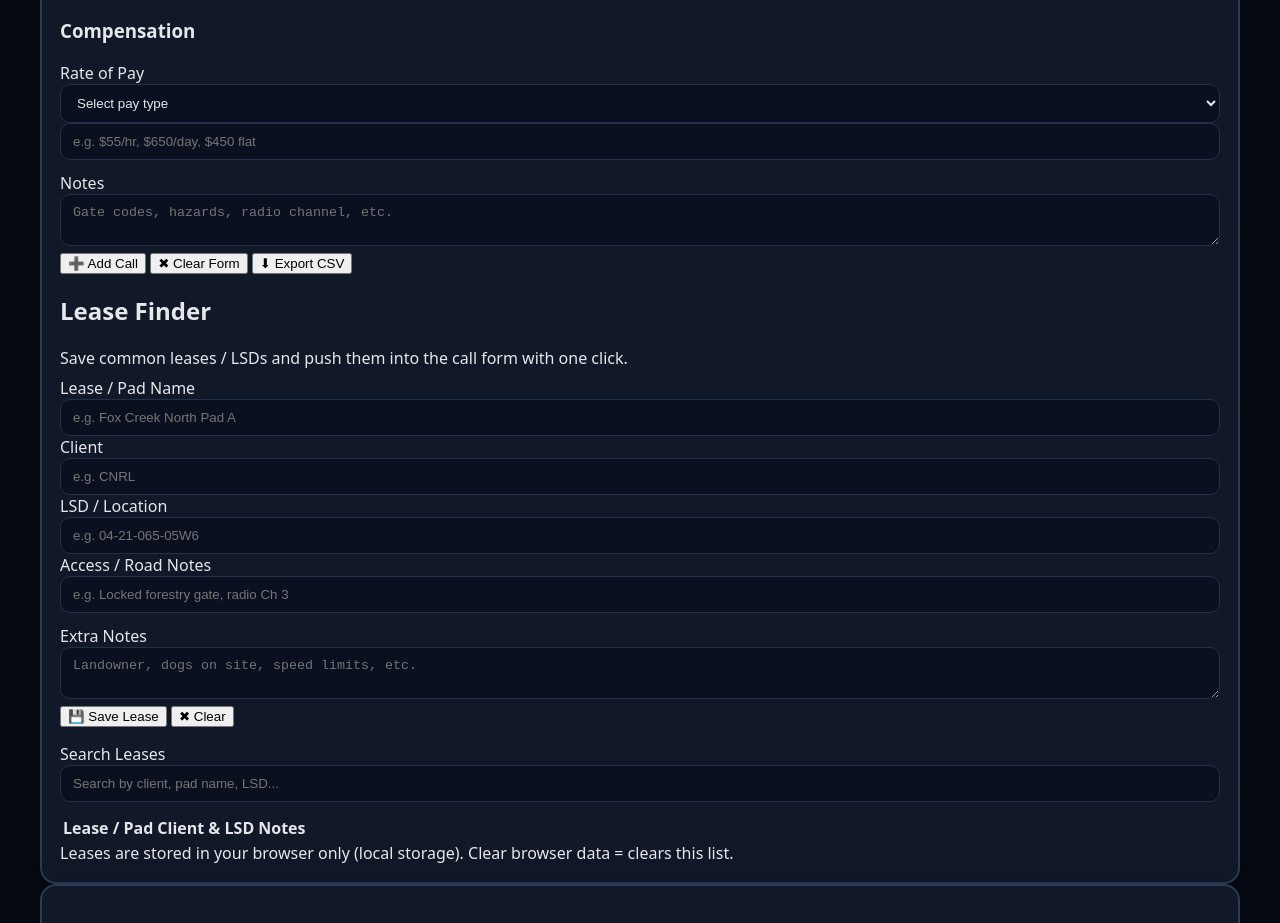
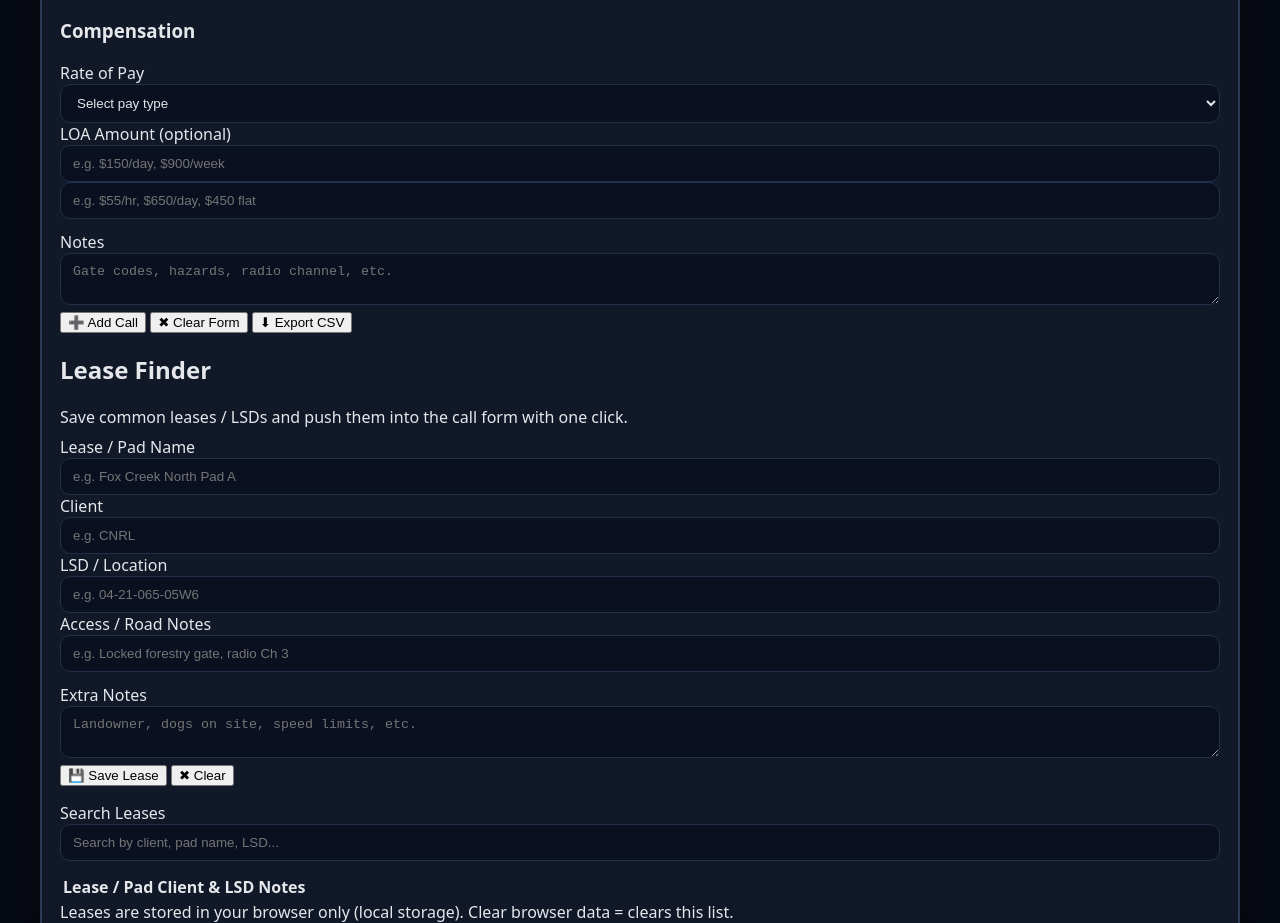
Before and after one commit to brandynparlett-glitch/dispatch-field, a plain HTML site: page index.html in a window 1280 px wide. Shown: the part 1660-2583 px from the top of the page. Drawn offline with Linux system fonts and the light colour scheme.

Commit message:
Update index.html

```diff
--- a/index.html
+++ b/index.html
@@ -218,6 +218,13 @@ Fully stocked medic unit provided by requester (unit + equipment on site)
 <option value="negotiable">To be negotiated</option>
 </select>
 
+<label for="loaAmount">LOA Amount (optional)</label>
+<input
+type="text"
+id="loaAmount"
+name="loaAmount"
+placeholder="e.g. $150/day, $900/week"
+>
 <input
 type="text"
 id="payAmount"
```
